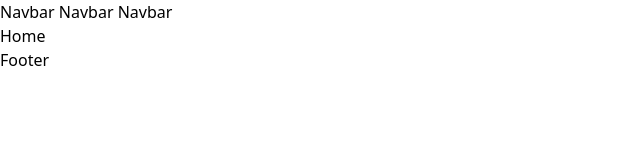
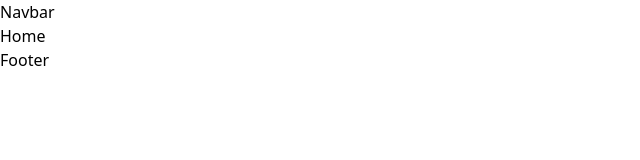
Before and after one commit to fahim-abser/Career-Network-client, a React (Create React App) app in the folder client/career-network/: page / in a window 1280 px wide. Shown: the top 160 px of the page, without its empty margins (0-640 px from the left). Built offline with nearby package versions, Linux system fonts and the light colour scheme.

Commit message:
setup test

```diff
--- a/client/career-network/src/Pages/Shared/Navbar/Navbar.jsx
+++ b/client/career-network/src/Pages/Shared/Navbar/Navbar.jsx
@@ -4,8 +4,6 @@ const Navbar = () => {
     return (
         <div>
             Navbar
-            Navbar
-            Navbar
         </div>
     );
 };
```
